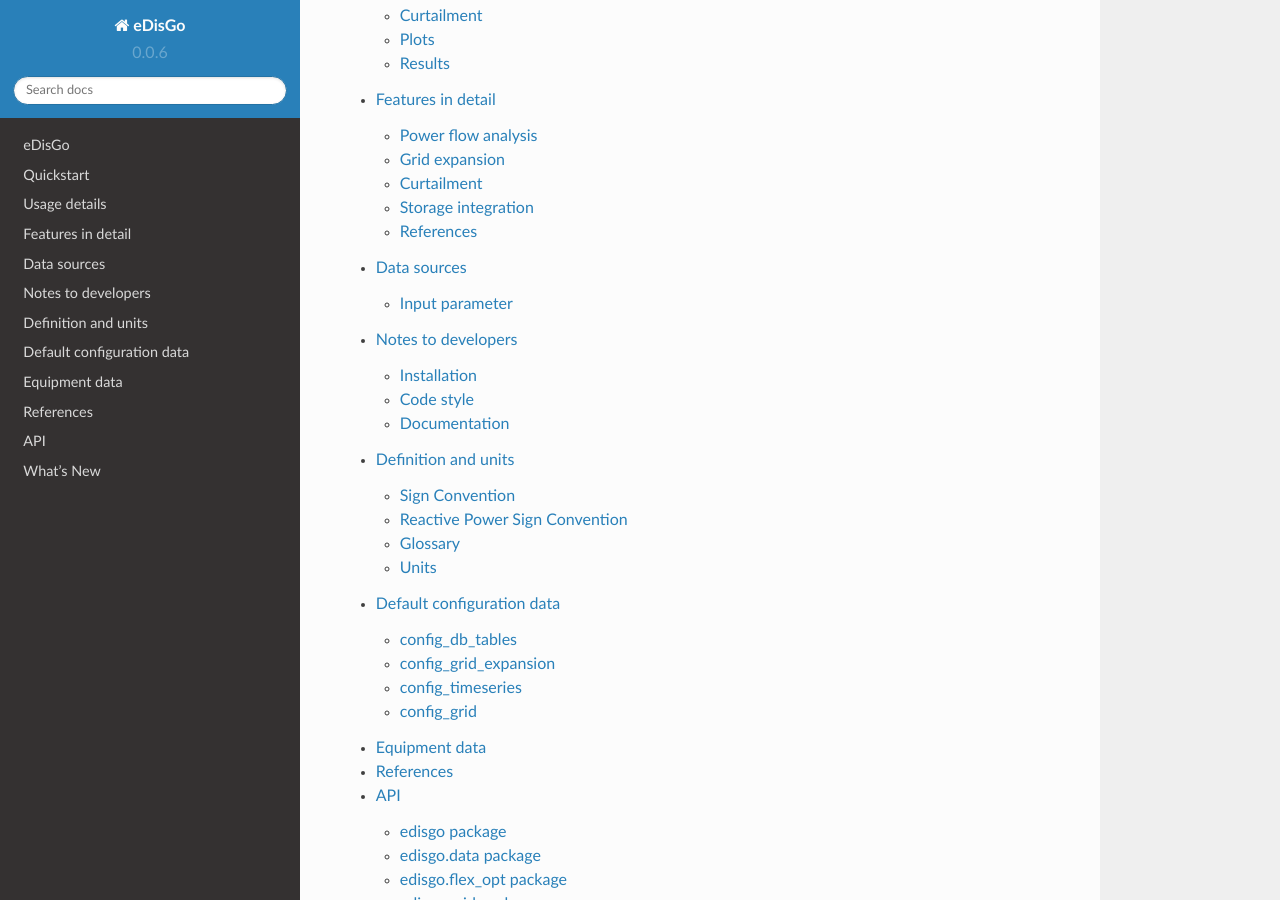
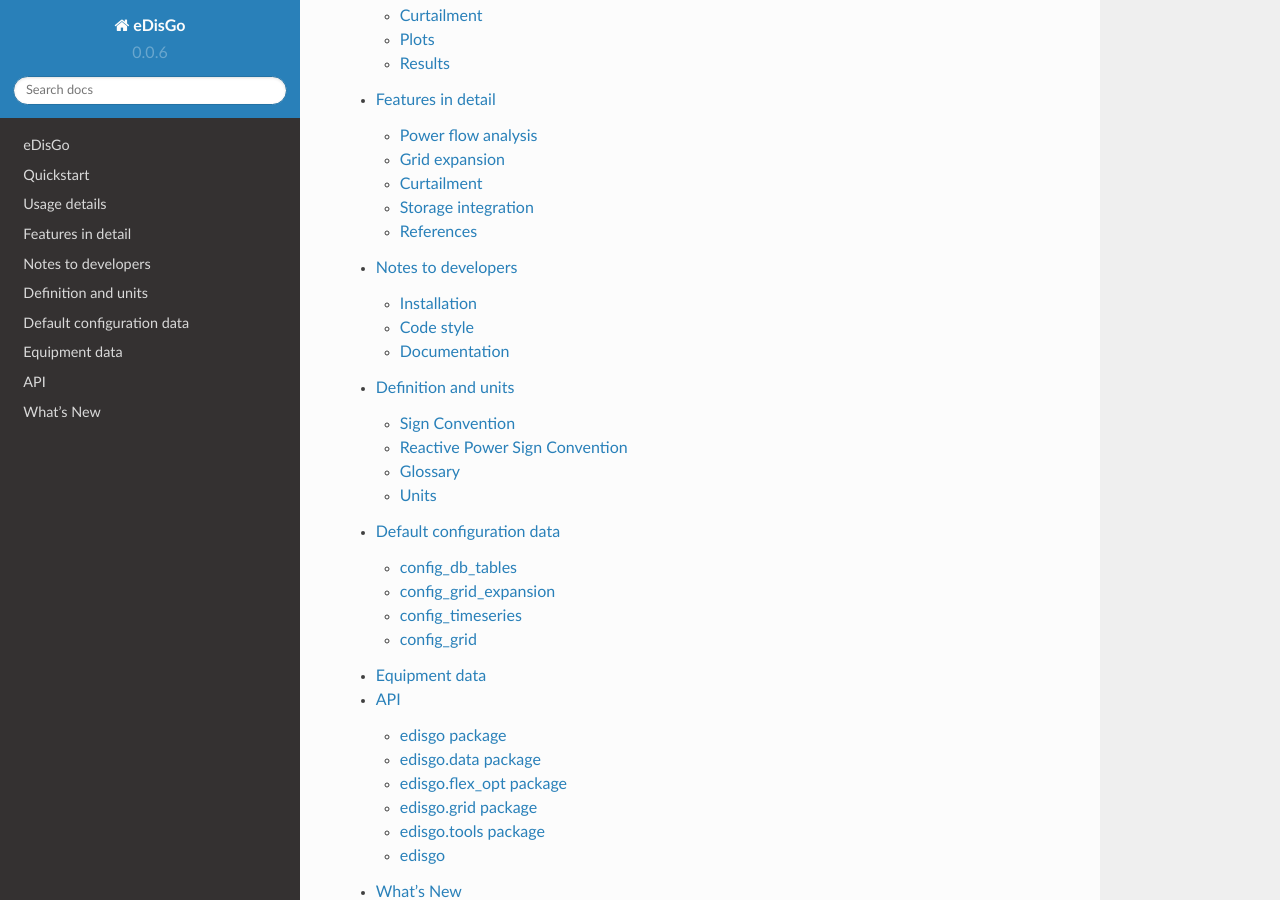
Before and after one commit to openego/eDisGo, a Sphinx documentation site: the page built from doc/index.rst, in a window 1280 px wide and 900 px high, scrolled down 576 px. Built offline with Sphinx 7.4.7 and the Read the Docs theme 2.0.0, drawn with Linux system fonts in a browser that asks for light colours; formulas are drawn with MathJax 3.

Commit message:
Delete files

```diff
--- a/doc/data_sources.rst
+++ /dev/null
@@ -1,8 +0,0 @@
-.. _data-sources:
-
-Data sources
-============
-
-
-Input parameter
----------------
--- a/doc/index.rst
+++ b/doc/index.rst
@@ -15,12 +15,10 @@ eDisGo -- Optimization of flexibility options and grid expansion for distributio
    quickstart
    usage_details
    features_in_detail
-   data_sources
    dev_notes
    definitions_and_units
    configs
    equipment
-   references
    api
    whatsnew
 
```
Also changed, not shown: doc/references.rst (deleted, +0 -7 lines).
